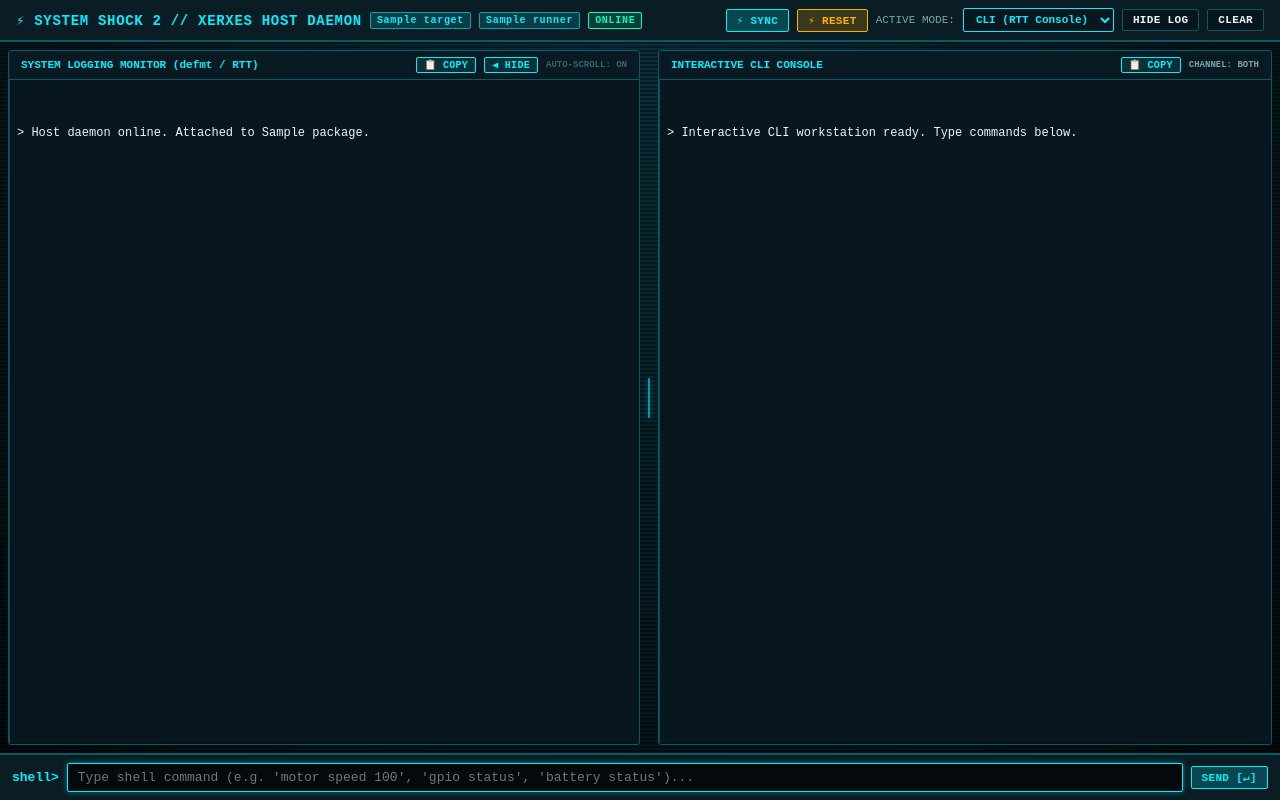
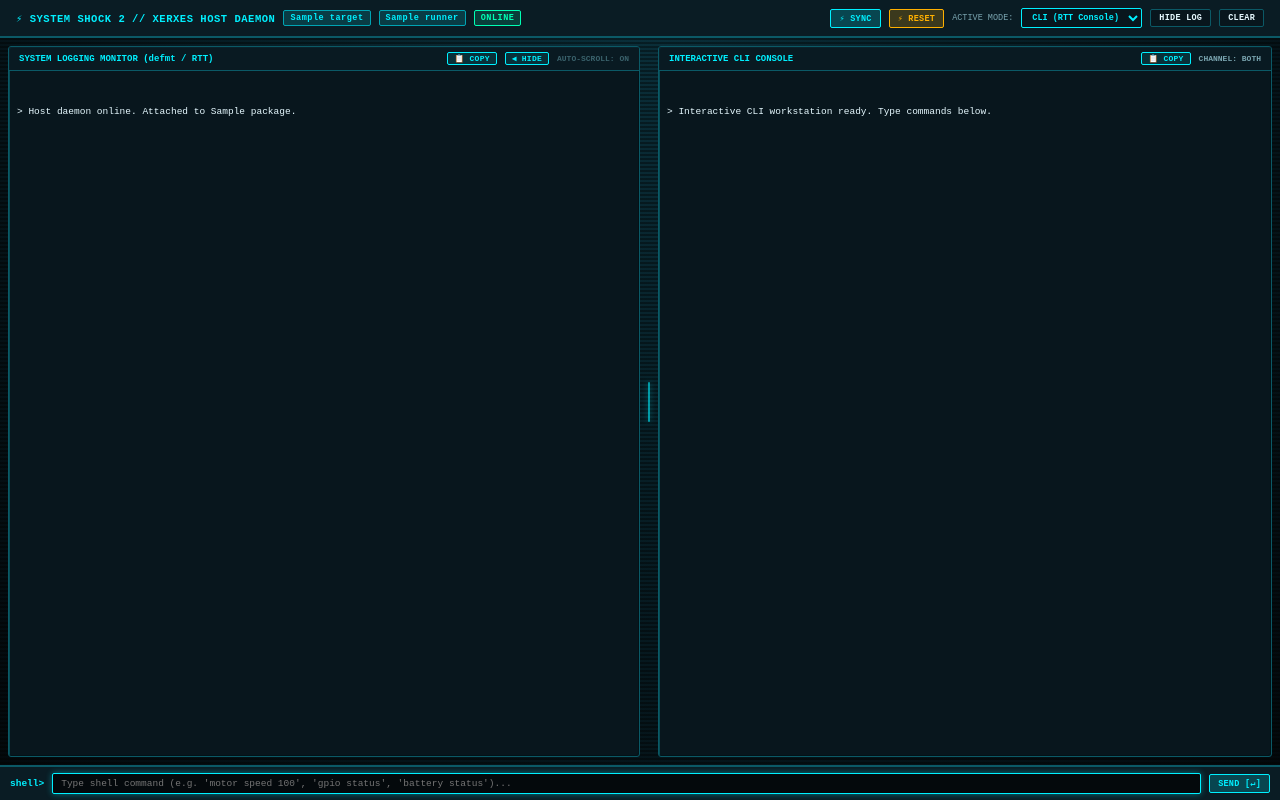
Before and after one commit to picklethecat1488-hue/firmware, a Python web app: template tools/host_daemon/templates/host_daemon.html.j2 in a window 1280 px wide. Run offline with Jinja, Linux system fonts and the light colour scheme; the template is opened without the code that fills it: most values are stand-ins (such as "Sample title", 1, 10 or a date in 2020).

Commit message:
fix(host): compact workstation font sizes, add Cache-Control headers, and robust OSC 8 hyperlink ANSI parsing

```diff
--- a/tools/host_daemon/server.py
+++ b/tools/host_daemon/server.py
@@ -43,6 +43,9 @@ class HostDaemonRequestHandler(BaseHTTPRequestHandler):
                 self.send_response(200)
                 self.send_header("Content-Type", "text/html; charset=utf-8")
                 self.send_header("Content-Length", str(len(body)))
+                self.send_header("Cache-Control", "no-cache, no-store, must-revalidate")
+                self.send_header("Pragma", "no-cache")
+                self.send_header("Expires", "0")
                 self.end_headers()
                 self.wfile.write(body)
             except Exception as e:
@@ -81,6 +84,9 @@ class HostDaemonRequestHandler(BaseHTTPRequestHandler):
                 self.send_response(200)
                 self.send_header("Content-Type", ctype)
                 self.send_header("Content-Length", str(len(data)))
+                self.send_header("Cache-Control", "no-cache, no-store, must-revalidate")
+                self.send_header("Pragma", "no-cache")
+                self.send_header("Expires", "0")
                 self.end_headers()
                 self.wfile.write(data)
             else:
--- a/tools/host_daemon/templates/host_daemon.html.j2
+++ b/tools/host_daemon/templates/host_daemon.html.j2
@@ -52,7 +52,7 @@
       flex-wrap: wrap;
     }
     .header-title {
-      font-size: 14px;
+      font-size: 10.5px;
       font-weight: 700;
       letter-spacing: 0.05em;
       color: var(--xerxes-cyan);
@@ -61,7 +61,7 @@
       gap: 8px;
     }
     .badge {
-      font-size: 10px;
+      font-size: 8.5px;
       padding: 2px 6px;
       border-radius: 2px;
       background: rgba(0, 240, 255, 0.15);
@@ -83,9 +83,9 @@
       border: 1px solid var(--xerxes-border-light);
       color: var(--xerxes-cyan);
       font-family: var(--font-mono);
-      font-size: 11px;
+      font-size: 8.5px;
       font-weight: bold;
-      padding: 4px 8px;
+      padding: 3px 6px;
       border-radius: 2px;
       cursor: pointer;
       outline: none;
@@ -95,9 +95,9 @@
       border: 1px solid var(--xerxes-border-mid);
       color: var(--xerxes-text-light);
       font-family: var(--font-mono);
-      font-size: 11px;
+      font-size: 8.5px;
       font-weight: bold;
-      padding: 4px 10px;
+      padding: 3px 8px;
       border-radius: 2px;
       cursor: pointer;
       text-transform: uppercase;
@@ -127,8 +127,8 @@
       background: rgba(0, 240, 255, 0.1);
       border: 1px solid var(--xerxes-cyan);
       color: var(--xerxes-cyan);
-      padding: 1px 7px;
-      font-size: 10px;
+      padding: 1px 6px;
+      font-size: 8px;
       cursor: pointer;
       display: inline-flex;
       align-items: center;
@@ -200,8 +200,8 @@
     .panel-header {
       background: rgba(10, 28, 36, 0.85);
       border-bottom: 1px solid var(--xerxes-border-mid);
-      padding: 6px 12px;
-      font-size: 11px;
+      padding: 5px 10px;
+      font-size: 9px;
       font-weight: bold;
       color: var(--xerxes-cyan);
       display: flex;
@@ -213,9 +213,9 @@
       flex: 1;
       flex-direction: column;
       overflow-y: auto;
-      padding: 8px;
-      font-size: 12px;
-      line-height: 1.5;
+      padding: 6px 8px;
+      font-size: 9.5px;
+      line-height: 1.45;
       white-space: pre-wrap;
       word-break: break-all;
     }
@@ -240,7 +240,7 @@
     footer.cli-input-bar {
       background: var(--xerxes-header-bg);
       border-top: 2px solid var(--xerxes-border-mid);
-      padding: 8px 12px;
+      padding: 6px 10px;
       display: flex;
       align-items: center;
       gap: 8px;
@@ -249,7 +249,7 @@
     .prompt-label {
       color: var(--xerxes-cyan);
       font-weight: bold;
-      font-size: 13px;
+      font-size: 9.5px;
       white-space: nowrap;
     }
     .cmd-input {
@@ -258,8 +258,8 @@
       border: 1px solid var(--xerxes-border-mid);
       color: var(--xerxes-text-light);
       font-family: var(--font-mono);
-      font-size: 13px;
-      padding: 6px 10px;
+      font-size: 9.5px;
+      padding: 4px 8px;
       outline: none;
       border-radius: 2px;
     }
@@ -510,7 +510,7 @@
     <div style="display: flex; align-items: center; gap: 8px;">
       <button class="btn btn-cyan" id="btnSync" onclick="triggerSync()">⚡ Sync</button>
       <button class="btn btn-amber" id="btnReset" onclick="triggerReset()">⚡ Reset</button>
-      <label for="modeSelect" style="font-size: 11px; color: var(--xerxes-text-muted);">ACTIVE MODE:</label>
+      <label for="modeSelect" style="font-size: 8.5px; color: var(--xerxes-text-muted);">ACTIVE MODE:</label>
       <select id="modeSelect" class="select-dropdown" onchange="changeMode(this.value)">
         <option value="CLI" {% if runner.active_mode == 'CLI' %}selected{% endif %}>CLI (RTT Console)</option>
         <option value="FS" {% if runner.active_mode == 'FS' %}selected{% endif %}>FS (Filesystem)</option>
@@ -559,7 +559,7 @@
         <div style="display: flex; align-items: center; gap: 8px;">
           <button class="btn btn-copy" id="btnCopyLog" onclick="copyPanelText('logView', this)" title="Copy log output">📋 Copy</button>
           <button class="btn btn-copy" id="btnCollapseLog" onclick="toggleLogPanel()" title="Hide logging monitor">◀ Hide</button>
-          <span style="font-size: 9px; color: var(--xerxes-text-dim);">AUTO-SCROLL: ON</span>
+          <span style="font-size: 8px; color: var(--xerxes-text-dim);">AUTO-SCROLL: ON</span>
         </div>
       </div>
       <div class="panel-content" id="logView">
@@ -578,13 +578,13 @@
         <span id="cliPanelTitle">INTERACTIVE CLI CONSOLE</span>
         <div style="display: flex; align-items: center; gap: 8px;">
           <button class="btn btn-copy" id="btnCopyWorkstation" onclick="copyActiveWorkstationText(this)" title="Copy workstation output">📋 Copy</button>
-          <span style="font-size: 9px; color: var(--xerxes-text-muted);" id="channelBadge">CHANNEL: BOTH</span>
+          <span style="font-size: 8px; color: var(--xerxes-text-muted);" id="channelBadge">CHANNEL: BOTH</span>
         </div>
       </div>
 
       <!-- Optional FS Action Toolbar -->
       <div id="fsToolbar" class="fs-toolbar" style="display: {% if runner.active_mode == 'FS' %}flex{% else %}none{% endif %};">
-        <span style="font-size: 10px; color: var(--xerxes-text-muted); margin-right: 4px;">Quick Actions:</span>
+        <span style="font-size: 8.5px; color: var(--xerxes-text-muted); margin-right: 4px;">Quick Actions:</span>
         <button class="btn btn-cyan" onclick="runFsQuick('ls')">ls</button>
         <button class="btn" onclick="runFsQuick('crash-log')">crash-log</button>
         <button class="btn" onclick="runFsQuick('cat metadata')">cat metadata</button>
@@ -790,9 +790,19 @@
     function ansiToHtml(rawText) {
       if (!rawText) return "";
 
-      // Normalize any orphaned / unprefixed 8;;url...8;; sequences where \x1b] was dropped
-      rawText = rawText.replace(/(^|[^\x1b\]])8;;(https?:\/\/[^\s`"'<>\)]+)(.*?)(?:8;;)/g, function(m, p1, url, text) {
-        return p1 + '\x1b]8;;' + url + '\x1b\\' + text + '\x1b]8;;\x1b\\';
+      // Handle carriage return overwrites within lines (e.g. interactive Cargo compile progress)
+      if (rawText.includes('\r')) {
+        const lines = rawText.split('\n');
+        rawText = lines.map(line => {
+          if (!line.includes('\r')) return line;
+          const segments = line.split('\r').filter(Boolean);
+          return segments.length > 0 ? segments[segments.length - 1] : "";
+        }).join('\n');
+      }
+
+      // Normalize any orphaned / unprefixed / stripped OSC 8 hyperlink sequences (e.g. 8;;url...8;; or ]8;;url...]8;;)
+      rawText = rawText.replace(/(?:\x1b\]|(?<![\w\[\]])\])?8;;([^\s`"\'<>\)\x1b\x07\\]+)(?:\x1b\\|\x07|\\)?(.*?)(?:\x1b\]|(?<![\w\[\]])\])?8;;(?:\x1b\\|\x07|\\)?/g, function(m, url, text) {
+        return '\x1b]8;;' + url + '\x1b\\' + text + '\x1b]8;;\x1b\\';
       });
 
       const tokenRe = /(\x1b\[([0-9;]*)m|\x1b\]8;[^\x1b\x07]*;([^\x1b\x07]+)(?:\x1b\\|\x07)|\x1b\]8;[^\x1b\x07]*;(?:\x1b\\|\x07)|\x1b\][^\x1b\x07]*(?:\x1b\\|\x07)|\x1b(?:[@-Z\\-_]|\[[0-?]*[ -/]*[@-~])|[\x00-\x08\x0b-\x1a\x1c-\x1f])/g;
```
Also changed, not shown: other parts of tools/host_daemon/templates/host_daemon.html.j2 (+17 -17 lines), tools/tests/test_worm_supple_pupa_464_host_daemon.py (+37 -0 lines).
